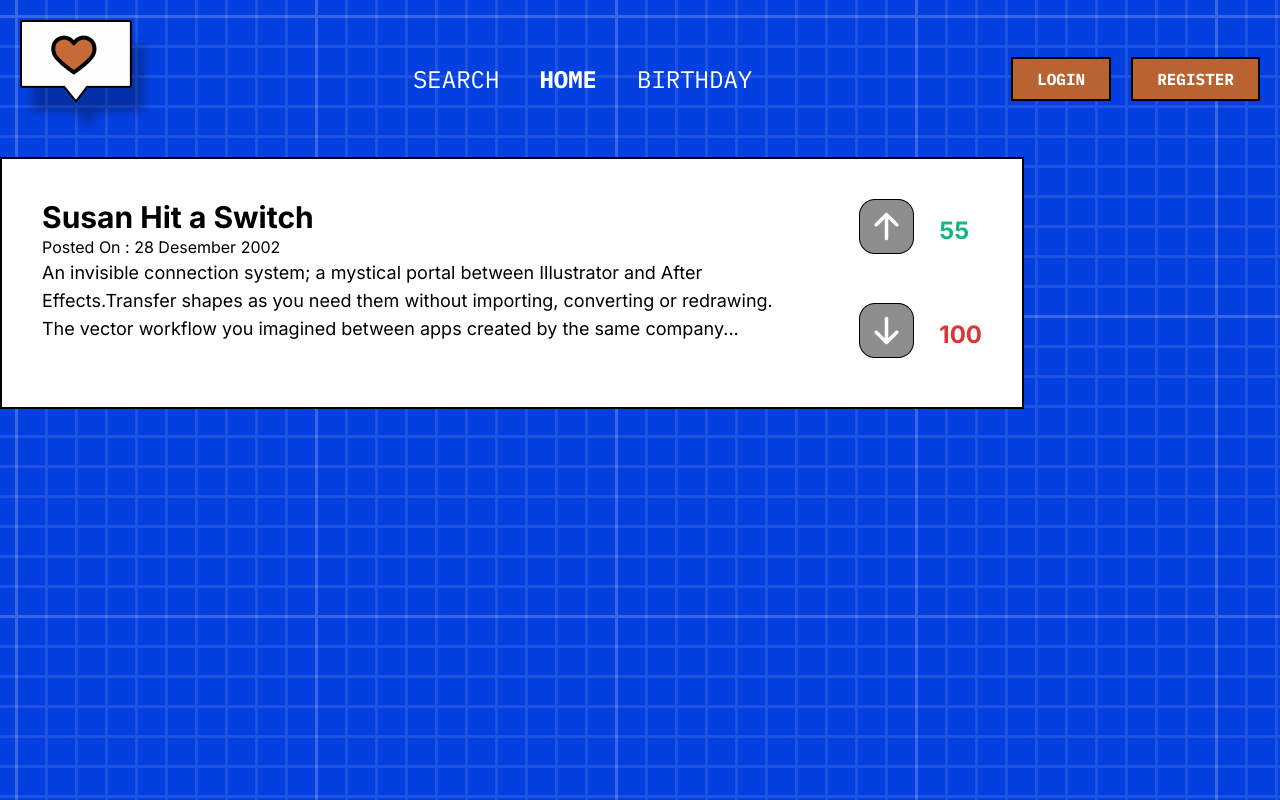
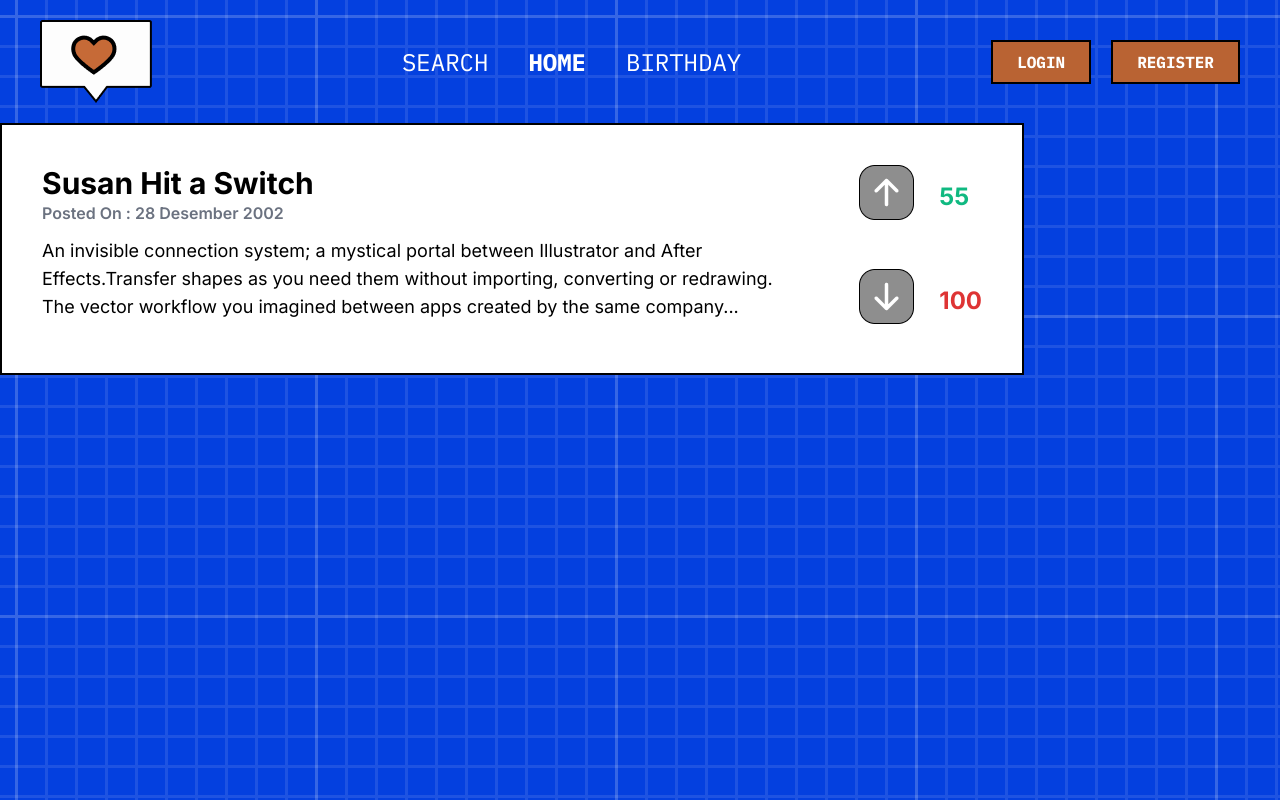
Before and after one commit to deedima3/yearbook-frontend, a Next.js app: page / in a window 1280 px wide. Built offline with nearby package versions, Linux system fonts and the light colour scheme.

Commit message:
edit some part of navbar and twitsCard

```diff
--- a/components/Card/TwitsCard.tsx
+++ b/components/Card/TwitsCard.tsx
@@ -30,8 +30,8 @@ const TwitsCard = ({
     <div className="flex border-2 border-black bg-white py-10 px-10 max-w-screen-lg justify-between gap-4">
       <div className="flex flex-col max-w-screen-md">
         <div className="text-3xl font-bold">{title}</div>
-        <div className="text-md">{`Posted On : ${postedOn}`}</div>
-        <div className="text-lg">{truncatedDescription}</div>
+        <div className="text-md font-semibold text-gray-500">{`Posted On : ${postedOn}`}</div>
+        <div className="text-lg mt-3">{truncatedDescription}</div>
       </div>
       <div className="flex flex-col gap-10">
         <div className="flex gap-4 items-center">
--- a/components/Navbar/Navbar.tsx
+++ b/components/Navbar/Navbar.tsx
@@ -7,10 +7,10 @@ import NavbarLink from "./NavbarLink";
 const Navbar = () => {
   return (
     <nav className="flex justify-center">
-      <div className="flex justify-between max-w-screen-2xl w-full py-5 px-5">
-        <div className="cursor-pointer">
+      <div className="flex justify-between max-w-screen-2xl w-full py-5 px-5 mx-5">
+        <div className="cursor-pointer w-30">
           <Link href={"/"}>
-            <img src="Brand.png" alt="Brand Logo" />
+            <img src="Logo.png" alt="Brand Logo" />
           </Link>
         </div>
         <div className="flex justify-between font-IBM items-center gap-10 text-white text-2xl">
```
Also changed, not shown: public/Logo.png (renamed from public/Group 1(5).png).
